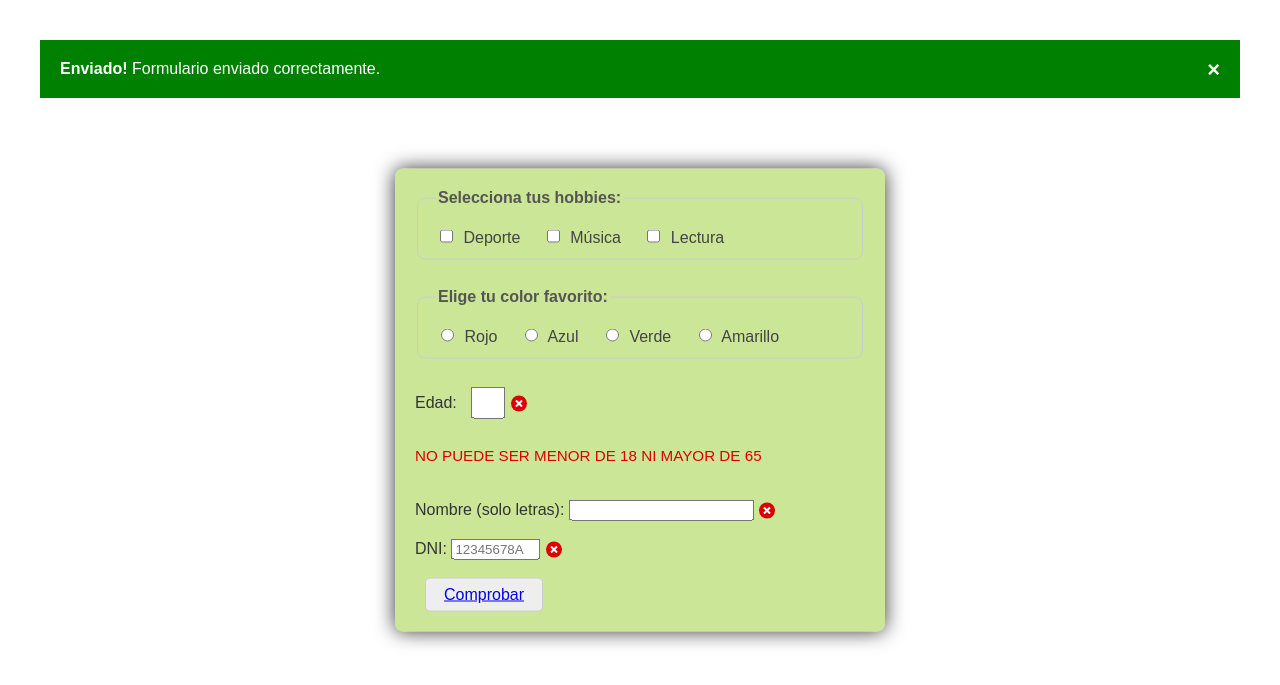
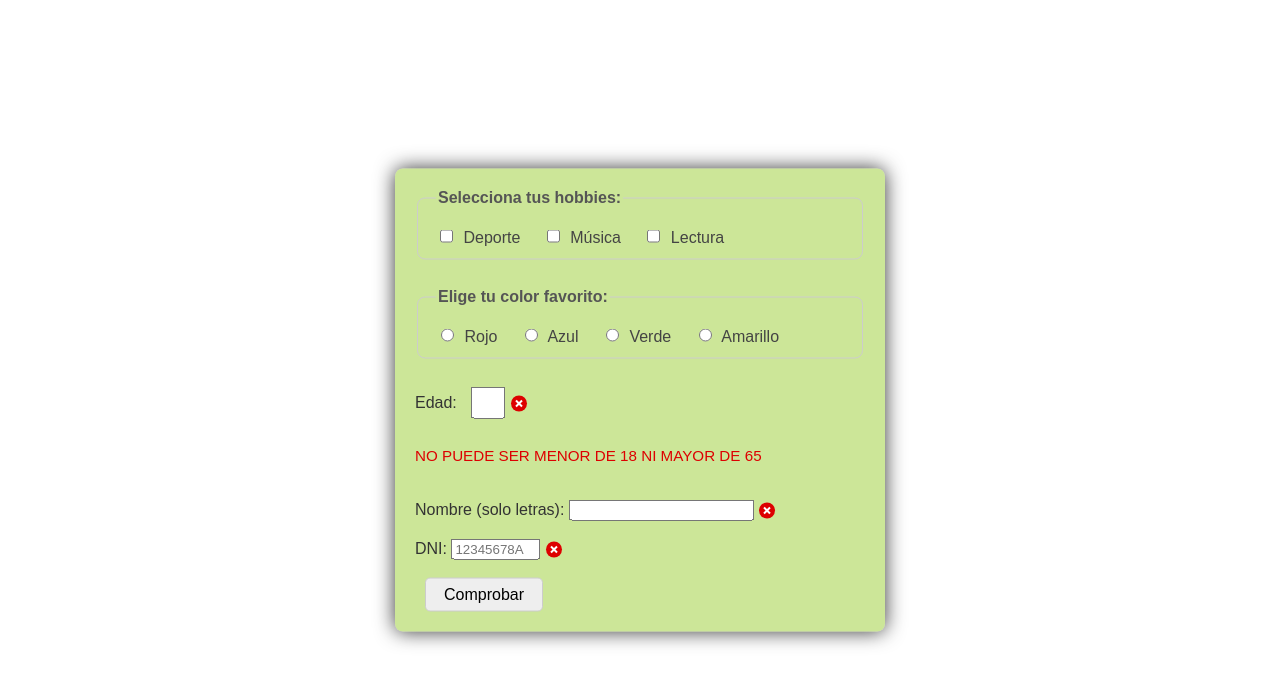
Before and after one commit to MarcosRSPG/DIW_Git, a PHP site: page / in a window 1280 px wide. Shown: the top 685 px of the page. Run offline with PHP 8.4, Linux system fonts and the light colour scheme.

Commit message:
ejercicio 4 acabado

```diff
--- a/rodriguez_saenz_marcos_DIW_Tarea04/index.html
+++ b/rodriguez_saenz_marcos_DIW_Tarea04/index.html
@@ -7,7 +7,7 @@
     <title>Ejercicio Inputs</title>
   </head>
   <body>
-    <form id="formEdad">
+    <form id="formulario">
       <fieldset class="grupo">
         <legend>Selecciona tus hobbies:</legend>
         <label
@@ -87,11 +87,16 @@
       <span class="icon"></span>
       <br /><br />
 
-      <a type="submit" id="btnCheck" href="#alert"> Comprobar </a>
+      <button type="submit" id="btnCheck" formaction="#alert-box">
+        Comprobar
+      </button>
     </form>
-    <div id="alert">
-      <a class="closebtn" href="#btnCheck">&times;</a>
-      <strong>Enviado!</strong> Formulario enviado correctamente.
+    <div id="alert-box">
+      <div class="alert-background"></div>
+      <div id="alert">
+        <a class="closebtn" href="#formulario">&times;</a>
+        <strong>Enviado!</strong> Formulario enviado correctamente.
+      </div>
     </div>
   </body>
 </html>
--- a/rodriguez_saenz_marcos_DIW_Tarea04/styles.css
+++ b/rodriguez_saenz_marcos_DIW_Tarea04/styles.css
@@ -3,7 +3,7 @@ body {
   margin: 40px;
   background: white;
 }
-form {
+#formulario {
   background: rgb(154, 205, 50, 0.5);
   padding: 20px;
   border-radius: 8px;
@@ -45,7 +45,6 @@ label {
   margin-left: 10px;
   display: inline-flex;
   align-items: center;
-  gap: 8px;
 }
 
 .icon {
@@ -55,7 +54,6 @@ label {
   vertical-align: middle;
   background-size: contain;
   background-repeat: no-repeat;
-  transition: background-image 0.2s;
 }
 #dni {
   width: 18%;
@@ -110,6 +108,7 @@ input[type="radio"] {
   accent-color: green;
 }
 #alert {
+  margin: 50px 50px 0px 50px;
   padding: 20px;
   background-color: green;
   color: white;
@@ -123,17 +122,26 @@ input[type="radio"] {
   font-size: 22px;
   line-height: 20px;
   cursor: pointer;
-  transition: 0.3s;
   text-decoration: none;
 }
-
 .closebtn:hover {
   color: black;
 }
-.alert {
-  display: none;
+#alert-box {
+  z-index: 999999;
+  font-family: Arial;
+  position: fixed;
+  left: 0;
+  top: 0;
+  width: 100%;
+  height: 100%;
+  background-color: rgba(0, 0, 0, 0.5);
+  text-decoration: none;
+  transition: all 0.3s;
+  opacity: 0;
+  visibility: hidden;
 }
-#alert:target {
+#alert-box:target {
   opacity: 1;
   visibility: visible;
 }
```
